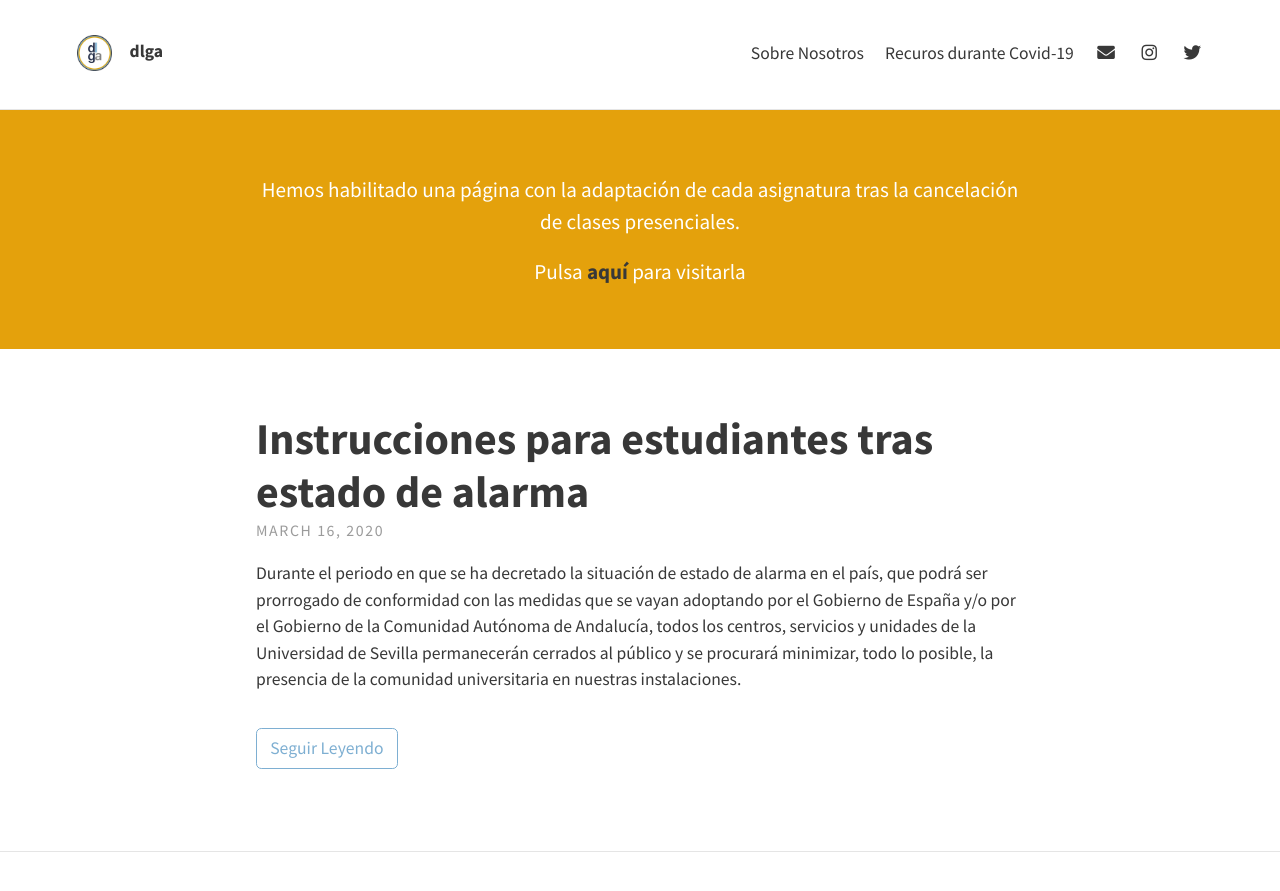
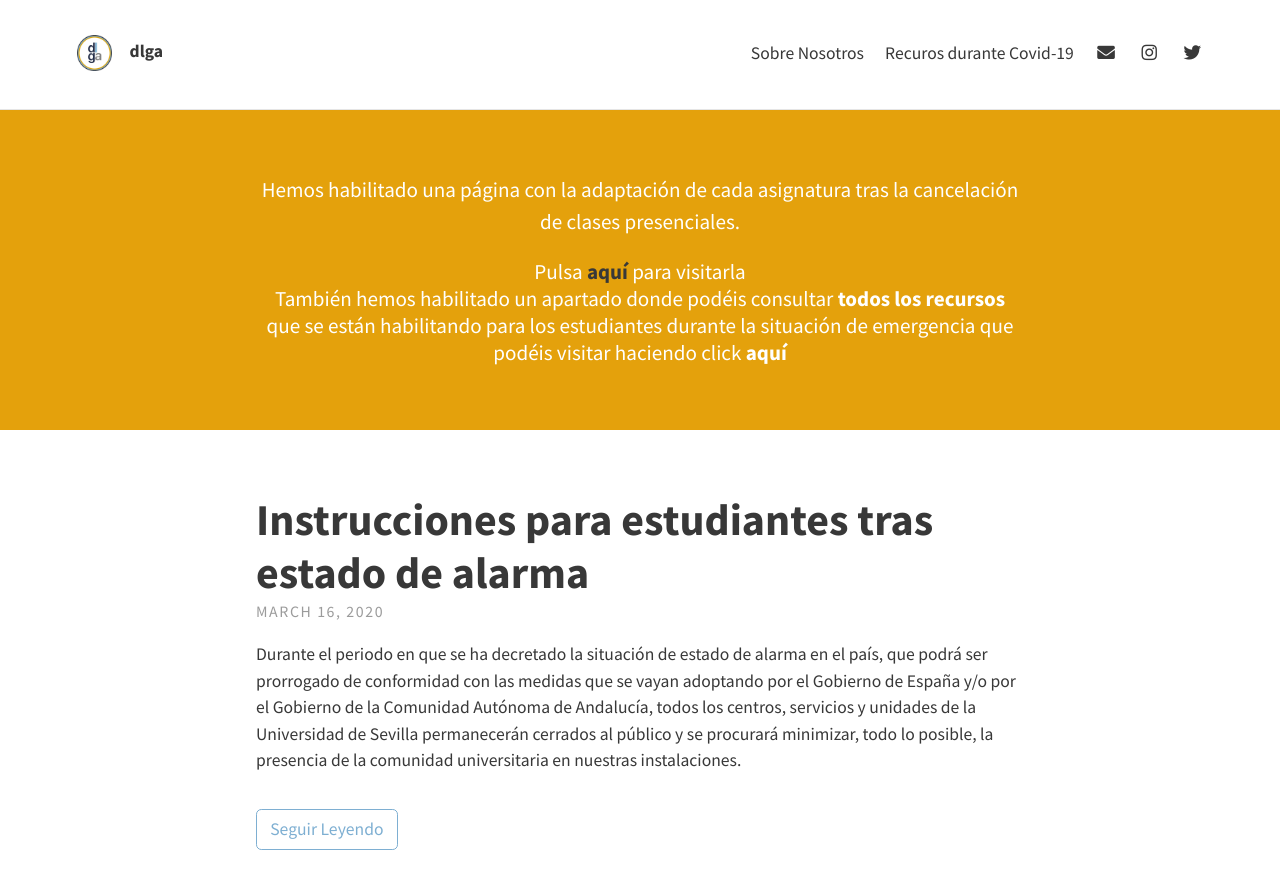
Before and after one commit to dlga/dlga.github.io, a Jekyll site: the page built from index.html, in a window 1280 px wide and 900 px high. Shown: the top 891 px of the window. Built offline with Jekyll 4.4.1, drawn with Linux system fonts in a browser that asks for light colours; nearby versions of some CDN libraries; the list of posts is cut into pages by our own code.

Commit message:
Update _config.yml

```diff
--- a/_config.yml
+++ b/_config.yml
@@ -14,9 +14,9 @@ theme_settings:
   # Header and footer text
   header_text: >
      <a href="/dlgaadaptaciones/" target="blank">
-     <p>Hemos habilitado una página con la adaptación de cada asignatura tras la cancelación de clases presenciales.</p>
+     <p>Hemos habilitado una página con la adaptación de cada asignatura tras la cancelación de clases presenciales.<div style="display:inline!important;">Pulsa <div style="font-weight:bold;display:inline!important;color:#383838!important;">aquí</div> para visitarla</div></p></a>
+     <a href="/covid/"> También hemos habilitado un apartado donde podéis consultar <b>todos los recursos</b> que se están habilitando para los estudiantes durante la situación de emergencia que podéis visitar haciendo click <b>aquí</b></a>
 
-     <div style="display:inline!important;">Pulsa <div style="font-weight:bold;display:inline!important;color:#383838!important;">aquí</div> para visitarla</div></a>
   header_text_feature_image:
   footer_text: >
 
```
